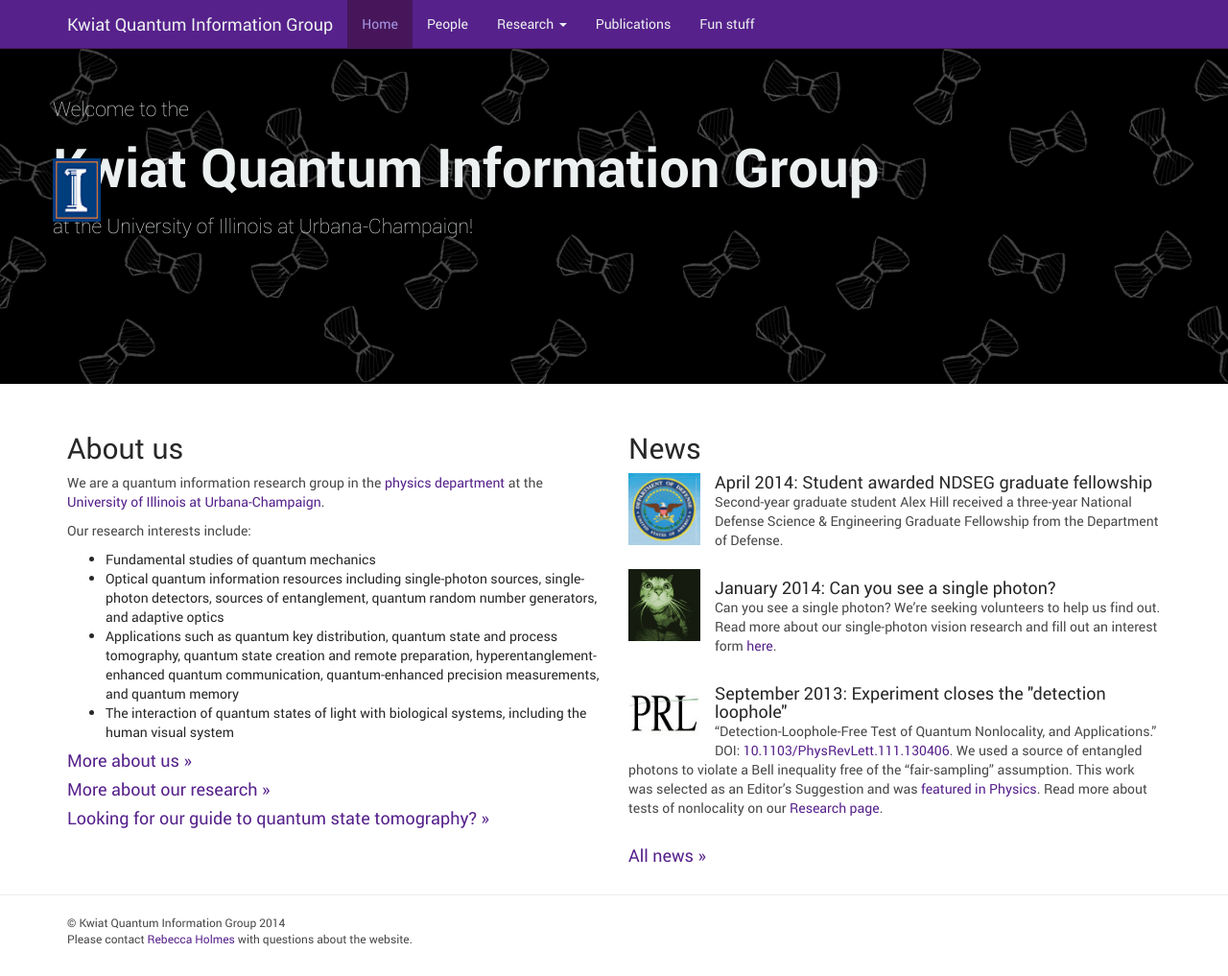
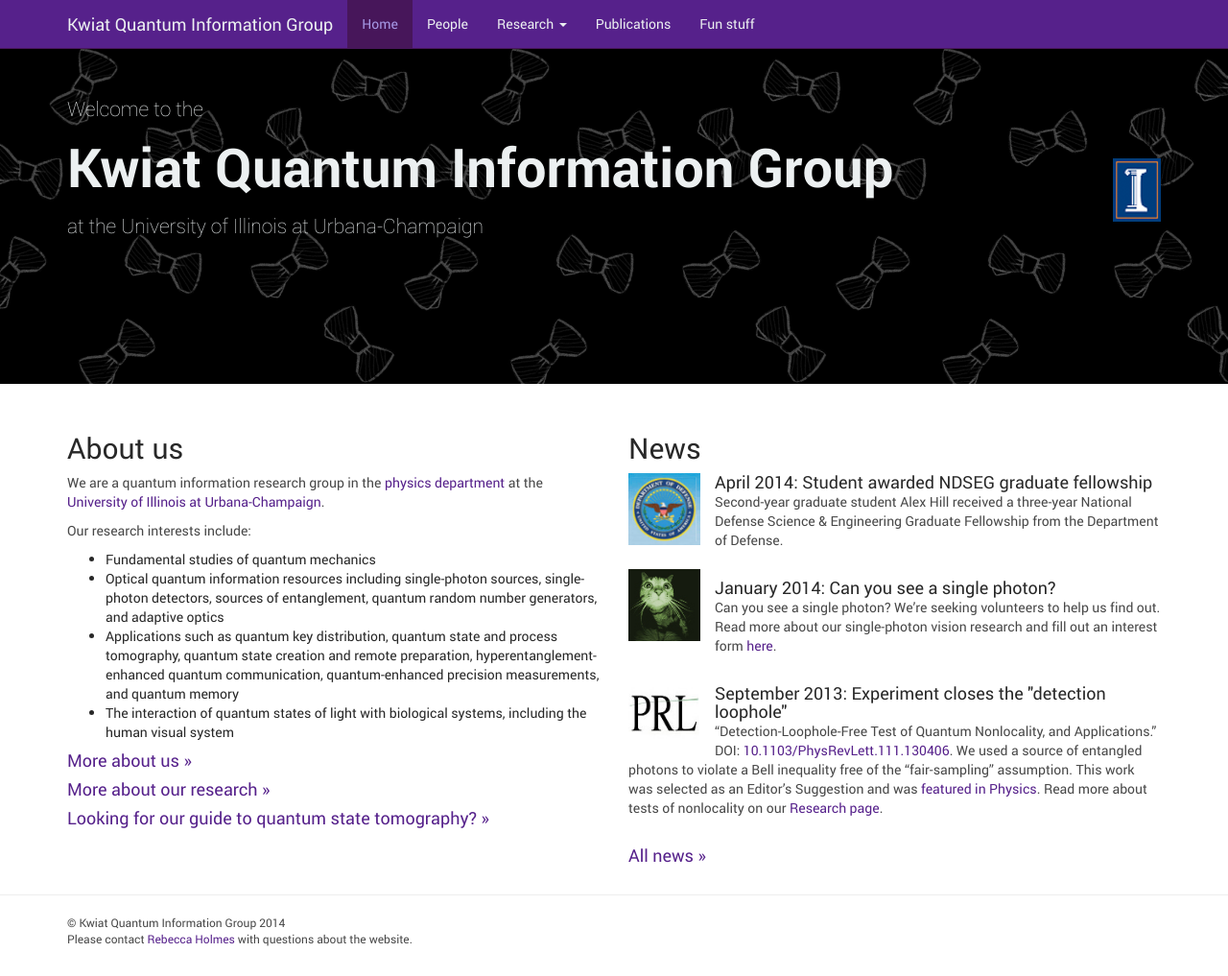
Before and after one commit to KwiatLab/group-website-jekyll, a Jekyll site: the page built from index.html, in a window 1280 px wide and 1017 px high. Shown: the whole window at 96% size. Built offline with Jekyll 4.4.1, drawn with Linux system fonts in a browser that asks for light colours; Markdown is read by kramdown in place of the engine named in the settings.

Commit message:
Revert "Tried to fix imark on mobile"
This reverts commit a174fd39feab412a4874e368b141f36da063ee31.

```diff
--- a/_includes/jumbotron.html
+++ b/_includes/jumbotron.html
@@ -1,14 +1,9 @@
 <!-- Main jumbotron for a primary marketing message or call to action -->
     <div class="jumbotron">
       <div class="container">
-		  <div class="row">
-
-			<p>Welcome to the</p>
-			<h1>Kwiat Quantum Information Group</h1>
-			<p>at the University of Illinois at Urbana-Champaign!</p>
-
-			<div class="imark"><img src="img/imark.gif" alt="University of Illinois at Urbana-Champaign" title="University of Illinois at Urbana-Champaign"></div>
-
-		  </div>
-	  </div>
+	    <p>Welcome to the</p>
+        <h1>Kwiat Quantum Information Group</h1>
+        <p>at the University of Illinois at Urbana-Champaign</p>
+		<div class="imark"><img src="img/imark.gif" alt="University of Illinois at Urbana-Champaign" title="University of Illinois at Urbana-Champaign"></div>
+      </div>
     </div>
--- a/css/group.css
+++ b/css/group.css
@@ -39,9 +39,8 @@
 }
 
 .imark {
-  margin-top:-100px;
-  clear:both;
-  display:block;
+	float:right;
+	margin-top:-100px;
 }
 
 /* CSS for special font sizes */
@@ -117,14 +116,10 @@
   font-family:'Roboto', sans-serif;
   margin-top:0px;
   margin-bottom:15px;
-  display:block;
-  clear:both;
 }
 
 .jumbotron p {
   color:#ecf0f1;
-  display:block;
-  clear:both;
 }
 
 .jumbotron .indent {
```
